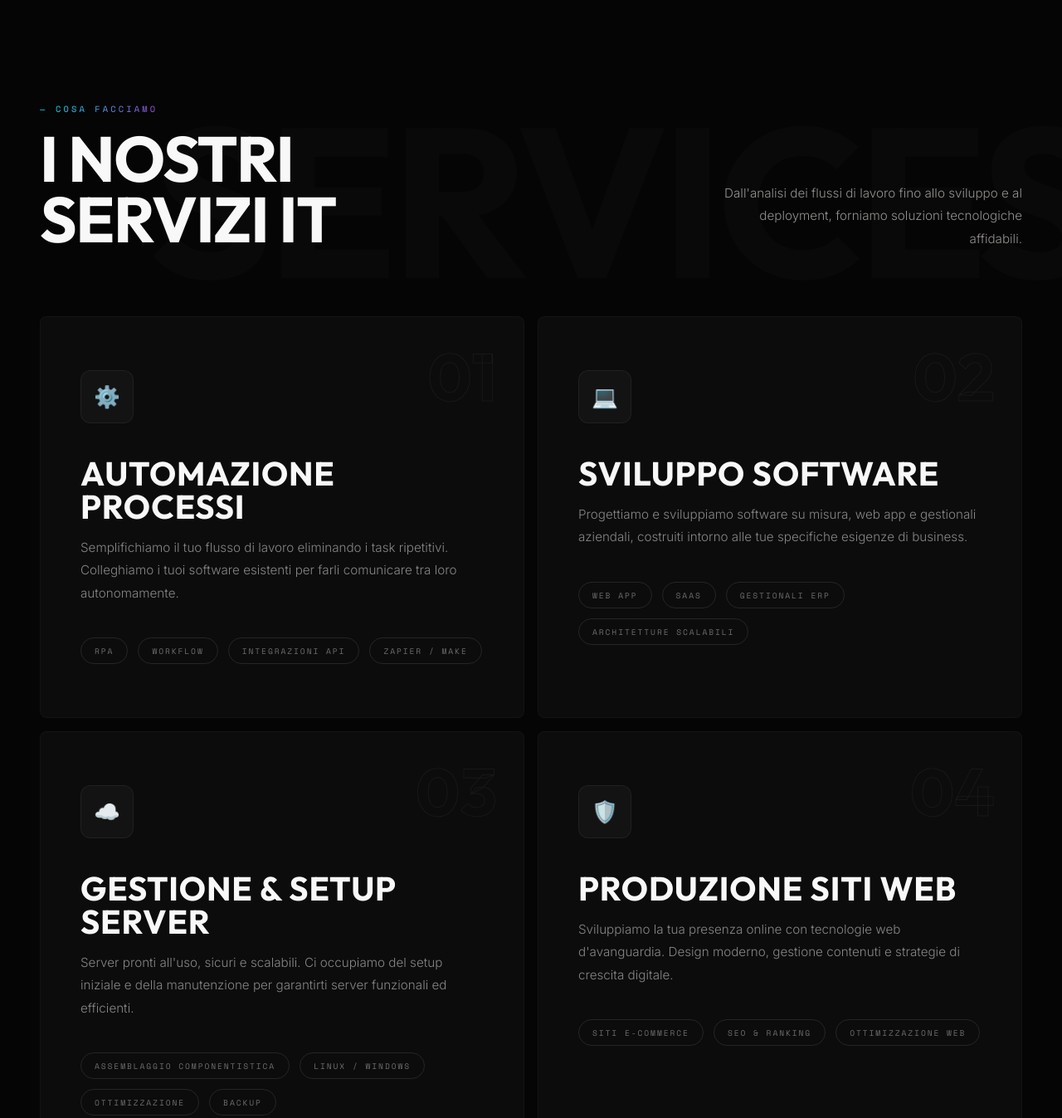
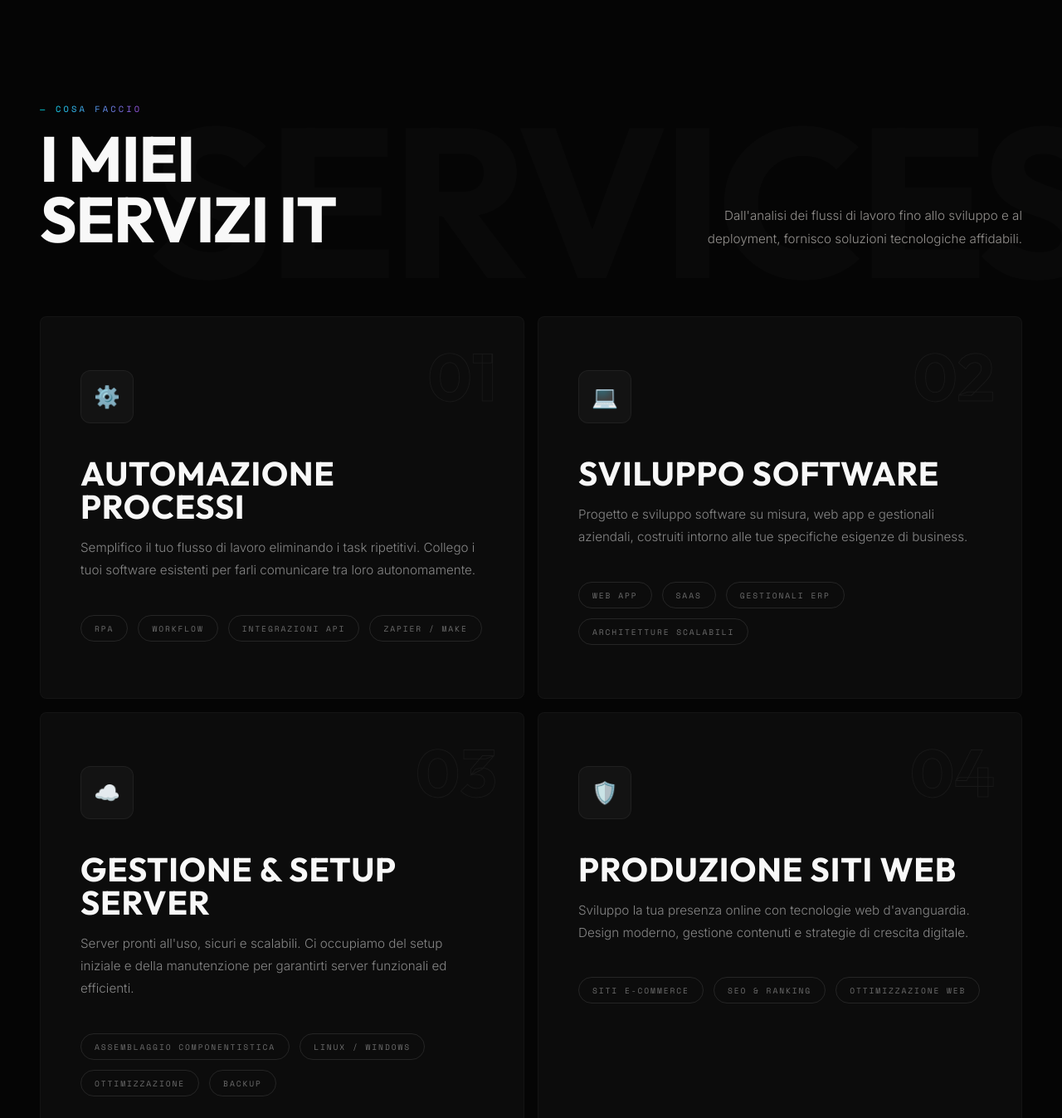
Before and after one commit to Zancus92/ZANCOProduzioni, a website built with Vite: page index.html in a window 1280 px wide. Shown: the part 920-2267 px from the top of the page at 83% size. Built offline with nearby package versions, Linux system fonts and the light colour scheme; some packages are replaced by stand-ins of ours.

Commit message:
Add Google Analytics Tag

```diff
--- a/index.html
+++ b/index.html
@@ -1,6 +1,15 @@
 <!DOCTYPE html>
 <html lang="it">
 <head>
+  <!-- Google tag (gtag.js) -->
+  <script async src="https://www.googletagmanager.com/gtag/js?id=G-M6RFV71X0X"></script>
+  <script>
+    window.dataLayer = window.dataLayer || [];
+    function gtag(){dataLayer.push(arguments);}
+    gtag('js', new Date());
+
+    gtag('config', 'G-M6RFV71X0X');
+  </script>
 <meta charset="UTF-8">
 <meta name="viewport" content="width=device-width, initial-scale=1.0">
 <title>ZANCO — IT Systems & Automations</title>
@@ -47,7 +56,7 @@
       Sistemi<br>
       <span class="line2">Intelligenti</span>
     </h1>
-    <p class="hero-sub">Progettiamo sistemi IT avanzati e automazioni su misura. Ottimizziamo i tuoi processi aziendali per garantirti efficienza, scalabilità e sicurezza in ogni reparto.</p>
+    <p class="hero-sub">Progetto sistemi IT avanzati e automazioni su misura. Ottimizzo i tuoi processi aziendali per garantirti efficienza, scalabilità e sicurezza in ogni reparto.</p>
     <div class="hero-actions">
       <a href="#contatti" class="btn-primary">
         <span>Richiedi Consulenza</span>
@@ -93,10 +102,10 @@
 <section id="servizi">
   <div class="section-header reveal">
     <div>
-      <div class="section-tag">— Cosa facciamo</div>
-      <h2 class="section-title">I Nostri<br>Servizi IT</h2>
+      <div class="section-tag">— Cosa faccio</div>
+      <h2 class="section-title">I Miei<br>Servizi IT</h2>
     </div>
-    <p class="section-desc">Dall'analisi dei flussi di lavoro fino allo sviluppo e al deployment, forniamo soluzioni tecnologiche affidabili.</p>
+    <p class="section-desc">Dall'analisi dei flussi di lavoro fino allo sviluppo e al deployment, fornisco soluzioni tecnologiche affidabili.</p>
   </div>
 
   <div class="services-grid">
@@ -104,7 +113,7 @@
       <div class="service-num">01</div>
       <div class="service-icon">⚙️</div>
       <h3 class="service-name">Automazione Processi</h3>
-      <p class="service-desc">Semplifichiamo il tuo flusso di lavoro eliminando i task ripetitivi. Colleghiamo i tuoi software esistenti per farli comunicare tra loro autonomamente.</p>
+      <p class="service-desc">Semplifico il tuo flusso di lavoro eliminando i task ripetitivi. Collego i tuoi software esistenti per farli comunicare tra loro autonomamente.</p>
       <div class="service-tags">
         <span class="tag">RPA</span>
         <span class="tag">Workflow</span>
@@ -118,7 +127,7 @@
       <div class="service-num">02</div>
       <div class="service-icon">💻</div>
       <h3 class="service-name">Sviluppo Software</h3>
-      <p class="service-desc">Progettiamo e sviluppiamo software su misura, web app e gestionali aziendali, costruiti intorno alle tue specifiche esigenze di business.</p>
+      <p class="service-desc">Progetto e sviluppo software su misura, web app e gestionali aziendali, costruiti intorno alle tue specifiche esigenze di business.</p>
       <div class="service-tags">
         <span class="tag">Web App</span>
         <span class="tag">SaaS</span>
@@ -146,7 +155,7 @@
       <div class="service-num">04</div>
       <div class="service-icon">🛡️</div>
       <h3 class="service-name">Produzione Siti Web</h3>
-      <p class="service-desc">Sviluppiamo la tua presenza online con tecnologie web d'avanguardia. Design moderno, gestione contenuti e strategie di crescita digitale.</p>
+      <p class="service-desc">Sviluppo la tua presenza online con tecnologie web d'avanguardia. Design moderno, gestione contenuti e strategie di crescita digitale.</p>
       <div class="service-tags">
         <span class="tag">Siti E-Commerce</span>
         <span class="tag">Seo & Ranking</span>
```
